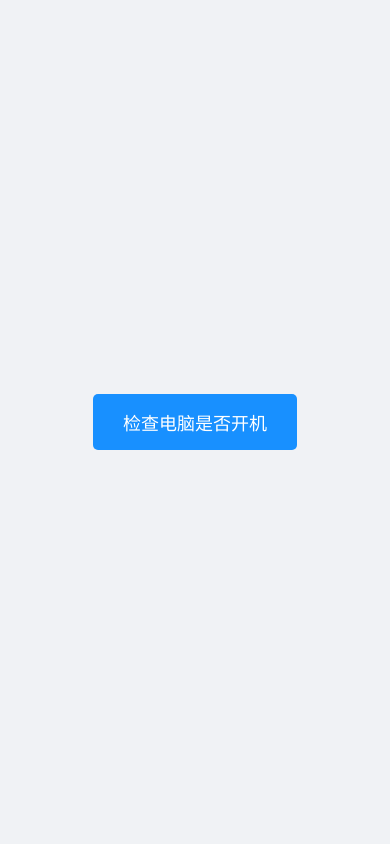
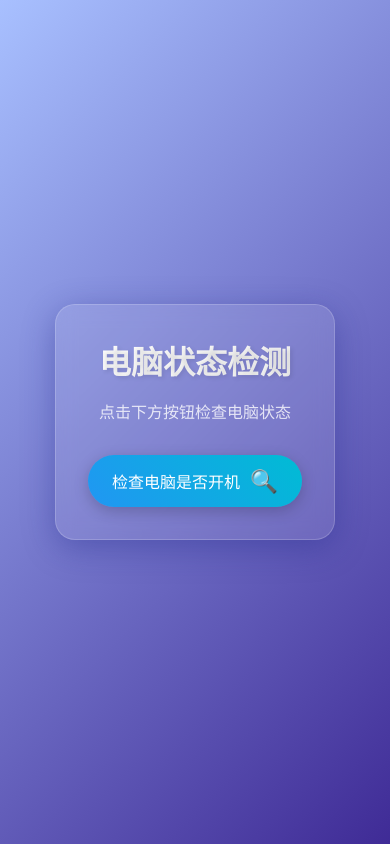
Before and after one commit to Kayleh/check_computer_on, a plain HTML site: page index.html in a window 390 px wide. Drawn offline with nearby package versions, Linux system fonts and the light colour scheme.

Commit message:
feat: 优化页面结构和交互效果

```diff
--- a/index.html
+++ b/index.html
@@ -9,7 +9,16 @@
 </head>
 <body>
     <div class="container">
-        <button id="checkButton">检查电脑是否开机</button>
+        <div class="content">
+            <h1 class="title">电脑状态检测</h1>
+            <p class="subtitle">点击下方按钮检查电脑状态</p>
+            <div class="button-container">
+                <button id="checkButton">
+                    <span class="button-text">检查电脑是否开机</span>
+                    <span class="button-icon">🔍</span>
+                </button>
+            </div>
+        </div>
     </div>
     <script src="script.js"></script>
 </body>
--- a/script.js
+++ b/script.js
@@ -2,10 +2,34 @@ document.getElementById('checkButton').addEventListener('click', function() {
     // 显示提示
     alert('电脑已开机！');
 
-    // 触发五彩纸屑效果
-    confetti({
-        particleCount: 100,
-        spread: 70,
-        origin: { y: 0.6 }
-    });
+    // 触发多次五彩纸屑效果
+    const duration = 3 * 1000;
+    const animationEnd = Date.now() + duration;
+    const defaults = { startVelocity: 30, spread: 360, ticks: 60, zIndex: 0 };
+
+    function randomInRange(min, max) {
+        return Math.random() * (max - min) + min;
+    }
+
+    const interval = setInterval(function() {
+        const timeLeft = animationEnd - Date.now();
+
+        if (timeLeft <= 0) {
+            return clearInterval(interval);
+        }
+
+        const particleCount = 50 * (timeLeft / duration);
+
+        // 从不同位置发射五彩纸屑
+        confetti({
+            ...defaults,
+            particleCount,
+            origin: { x: randomInRange(0.1, 0.3), y: Math.random() - 0.2 }
+        });
+        confetti({
+            ...defaults,
+            particleCount,
+            origin: { x: randomInRange(0.7, 0.9), y: Math.random() - 0.2 }
+        });
+    }, 250);
 });
--- a/style.css
+++ b/style.css
@@ -6,33 +6,105 @@
 
 body {
     font-family: 'Microsoft YaHei', sans-serif;
-    background-color: #f0f2f5;
+    background: linear-gradient(135deg, #a8c0ff, #3f2b96);
     min-height: 100vh;
     display: flex;
     justify-content: center;
     align-items: center;
+    color: #fff;
 }
 
 .container {
     text-align: center;
+    padding: 2rem;
+}
+
+.content {
+    background: rgba(255, 255, 255, 0.1);
+    backdrop-filter: blur(10px);
+    padding: 3rem;
+    border-radius: 20px;
+    box-shadow: 0 8px 32px 0 rgba(31, 38, 135, 0.37);
+    border: 1px solid rgba(255, 255, 255, 0.18);
+    animation: fadeIn 1s ease-out;
+}
+
+.title {
+    font-size: 2.5rem;
+    margin-bottom: 1rem;
+    background: linear-gradient(45deg, #fff, #f0f0f0);
+    -webkit-background-clip: text;
+    -webkit-text-fill-color: transparent;
+    text-shadow: 2px 2px 4px rgba(0, 0, 0, 0.1);
+}
+
+.subtitle {
+    font-size: 1.2rem;
+    margin-bottom: 2rem;
+    color: rgba(255, 255, 255, 0.8);
+}
+
+.button-container {
+    margin-top: 2rem;
 }
 
 #checkButton {
-    padding: 15px 30px;
-    font-size: 18px;
-    background-color: #1890ff;
+    padding: 1rem 2rem;
+    font-size: 1.2rem;
+    background: linear-gradient(45deg, #2196F3, #00BCD4);
     color: white;
     border: none;
-    border-radius: 5px;
+    border-radius: 50px;
     cursor: pointer;
     transition: all 0.3s ease;
+    display: flex;
+    align-items: center;
+    gap: 10px;
+    margin: 0 auto;
+    box-shadow: 0 4px 15px rgba(0, 0, 0, 0.2);
 }
 
 #checkButton:hover {
-    background-color: #40a9ff;
-    transform: scale(1.05);
+    transform: translateY(-3px);
+    box-shadow: 0 6px 20px rgba(0, 0, 0, 0.3);
+    background: linear-gradient(45deg, #1976D2, #0097A7);
 }
 
 #checkButton:active {
-    transform: scale(0.95);
+    transform: translateY(1px);
 }
+
+.button-icon {
+    font-size: 1.4rem;
+}
+
+@keyframes fadeIn {
+    from {
+        opacity: 0;
+        transform: translateY(20px);
+    }
+    to {
+        opacity: 1;
+        transform: translateY(0);
+    }
+}
+
+/* 添加响应式设计 */
+@media (max-width: 768px) {
+    .content {
+        padding: 2rem;
+    }
+
+    .title {
+        font-size: 2rem;
+    }
+
+    .subtitle {
+        font-size: 1rem;
+    }
+
+    #checkButton {
+        padding: 0.8rem 1.5rem;
+        font-size: 1rem;
+    }
+}
```
